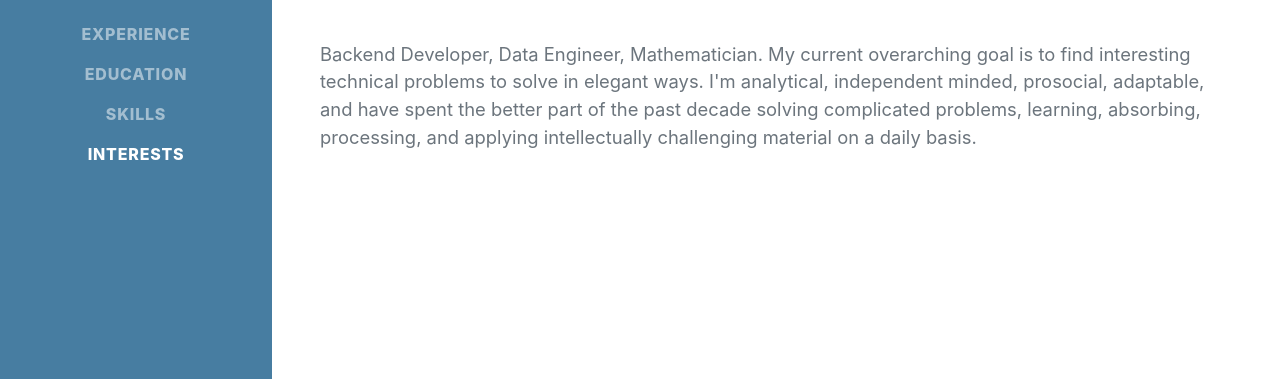
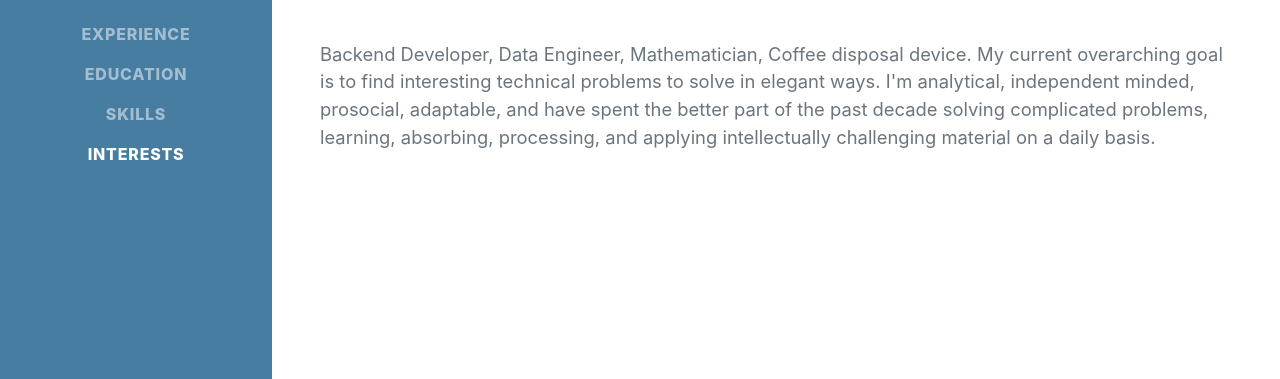
Before and after one commit to joshegger/joshegger.github.io, a website: page index.html in a window 1280 px wide. Shown: the part 418-797 px from the top of the page. Drawn offline with nearby package versions, Linux system fonts and the light colour scheme; a web font is replaced by a local one.

Commit message:
Update index.html

```diff
--- a/index.html
+++ b/index.html
@@ -48,7 +48,7 @@
                         <a href="mailto:joshua.p.egger@gmail.com">joshua.p.egger@gmail.com</a>
                     </div>
                     <p class="lead mb-5">
-                        Backend Developer, Data Engineer, Mathematician. My current overarching goal is to find interesting technical problems to solve
+                        Backend Developer, Data Engineer, Mathematician, Coffee disposal device. My current overarching goal is to find interesting technical problems to solve
                         in elegant ways. I'm analytical, independent minded, prosocial, adaptable,
                         and have spent the better part of the past decade solving complicated problems, learning, absorbing, processing, and applying intellectually
                         challenging material on a daily basis.
```
